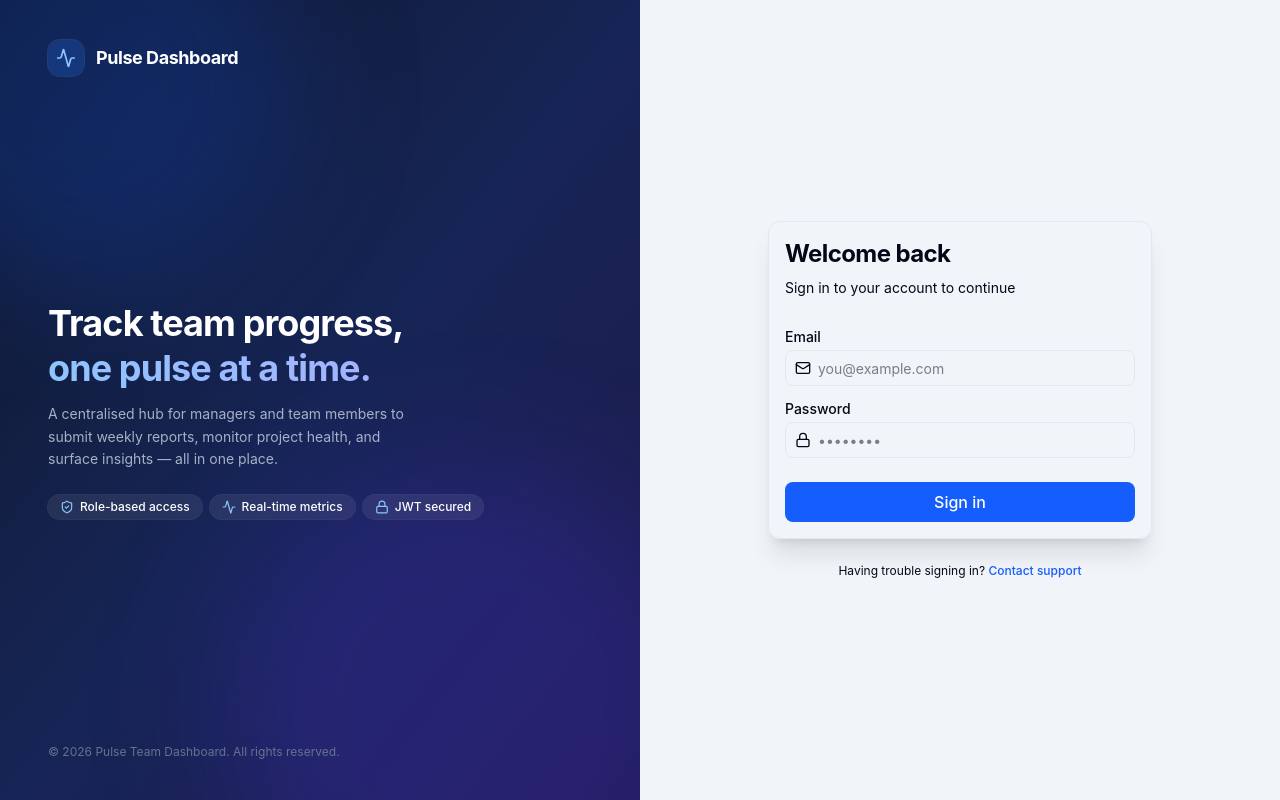
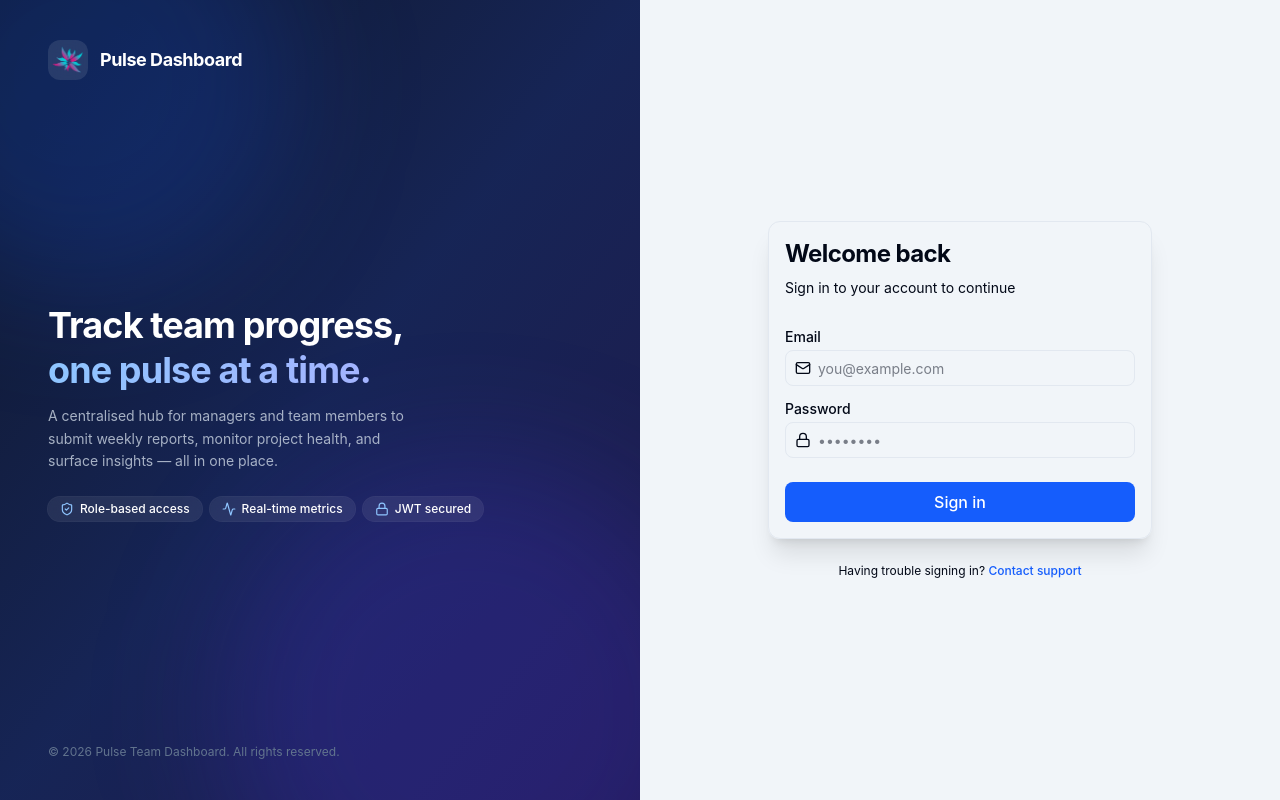
Before and after one commit to heshan123vitharana/pulse-team-dashboard, a React (Vite) app in the folder frontend/: page /login in a window 1280 px wide. Built offline with nearby package versions, Linux system fonts and the light colour scheme; no server answers.

Commit message:
feat: create Login page component for user authentication

```diff
--- a/frontend/src/pages/Login.tsx
+++ b/frontend/src/pages/Login.tsx
@@ -57,9 +57,7 @@ function BrandingPanel(): JSX.Element {
 
       {/* Logo / brand mark */}
       <div className="relative z-10 flex items-center gap-3">
-        <div className="flex h-9 w-9 items-center justify-center rounded-xl bg-blue-500/20 ring-1 ring-white/10 backdrop-blur-sm">
-          <Activity className="h-5 w-5 text-blue-300" />
-        </div>
+        <img src="/logo.png" alt="Pulse Logo" className="h-10 w-10 object-contain rounded-xl bg-white/10 p-1 backdrop-blur-sm" />
         <span className="text-lg font-bold tracking-tight">Pulse Dashboard</span>
       </div>
 
@@ -162,9 +160,7 @@ function LoginForm(): JSX.Element {
       <CardHeader className="space-y-1 pb-2">
         {/* Mobile-only logo mark */}
         <div className="mb-3 flex items-center gap-2 lg:hidden">
-          <div className="flex h-8 w-8 items-center justify-center rounded-lg bg-blue-100 dark:bg-blue-900/40">
-            <Activity className="h-4 w-4 text-blue-600 dark:text-blue-400" />
-          </div>
+          <img src="/logo.png" alt="Pulse Logo" className="h-8 w-8 object-contain" />
           <span className="text-base font-bold tracking-tight text-foreground">
             Pulse Dashboard
           </span>
```
